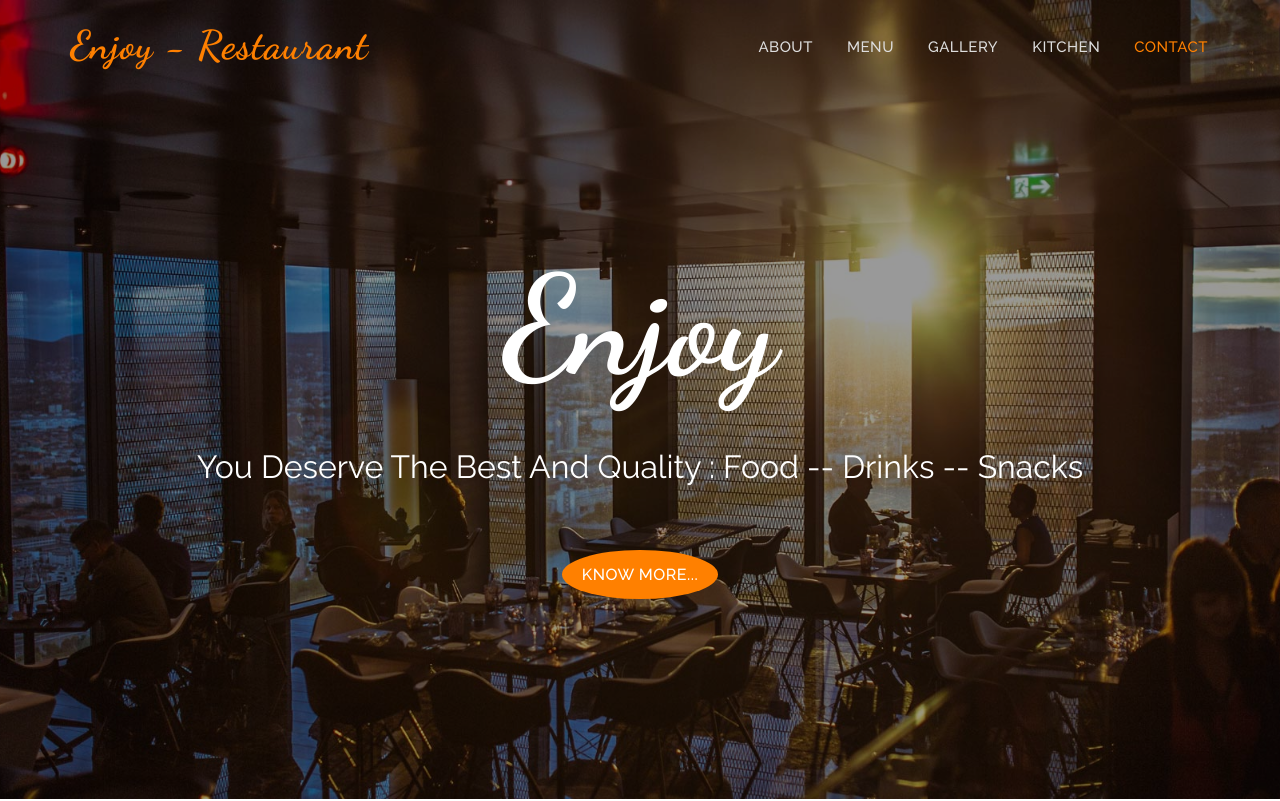
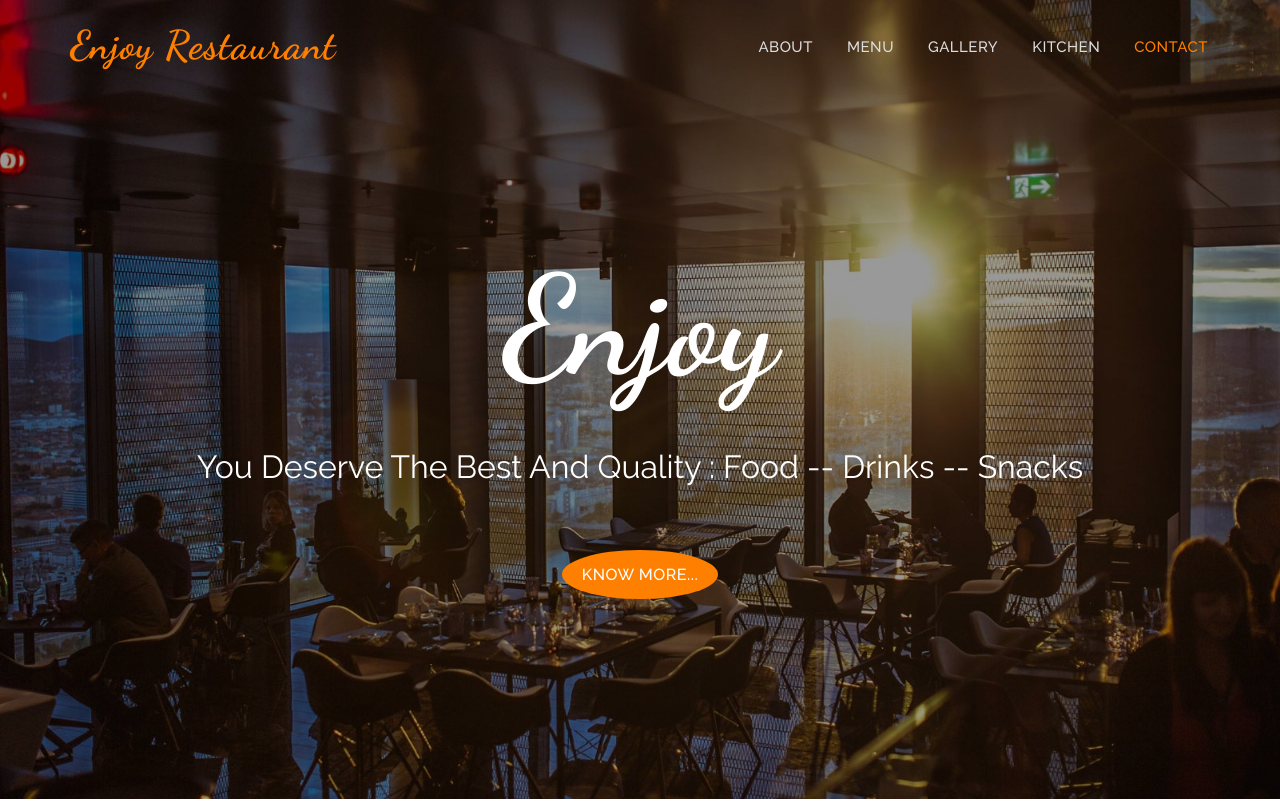
Before and after one commit to Emmau-bit/Restaurant, a plain HTML site: page index.html in a window 1280 px wide. Shown: the top 801 px of the page. Drawn offline with nearby package versions, Linux system fonts and the light colour scheme.

Commit message:
first commit

```diff
--- a/index.html
+++ b/index.html
@@ -43,7 +43,7 @@
     <!-- Brand and toggle get grouped for better mobile display -->
     <div class="navbar-header">
       <button type="button" class="navbar-toggle collapsed" data-toggle="collapse" data-target="#bs-example-navbar-collapse-1"> <span class="sr-only">Toggle navigation</span> <span class="icon-bar"></span> <span class="icon-bar"></span> <span class="icon-bar"></span> </button>
-      <a class="navbar-brand page-scroll" href="#page-top">Enjoy - Restaurant</a> </div>
+      <a class="navbar-brand page-scroll" href="#page-top">Enjoy Restaurant</a> </div>
 
     <!-- Collect the nav links, forms, and other content for toggling -->
     <div class="collapse navbar-collapse" id="bs-example-navbar-collapse-1">
```
